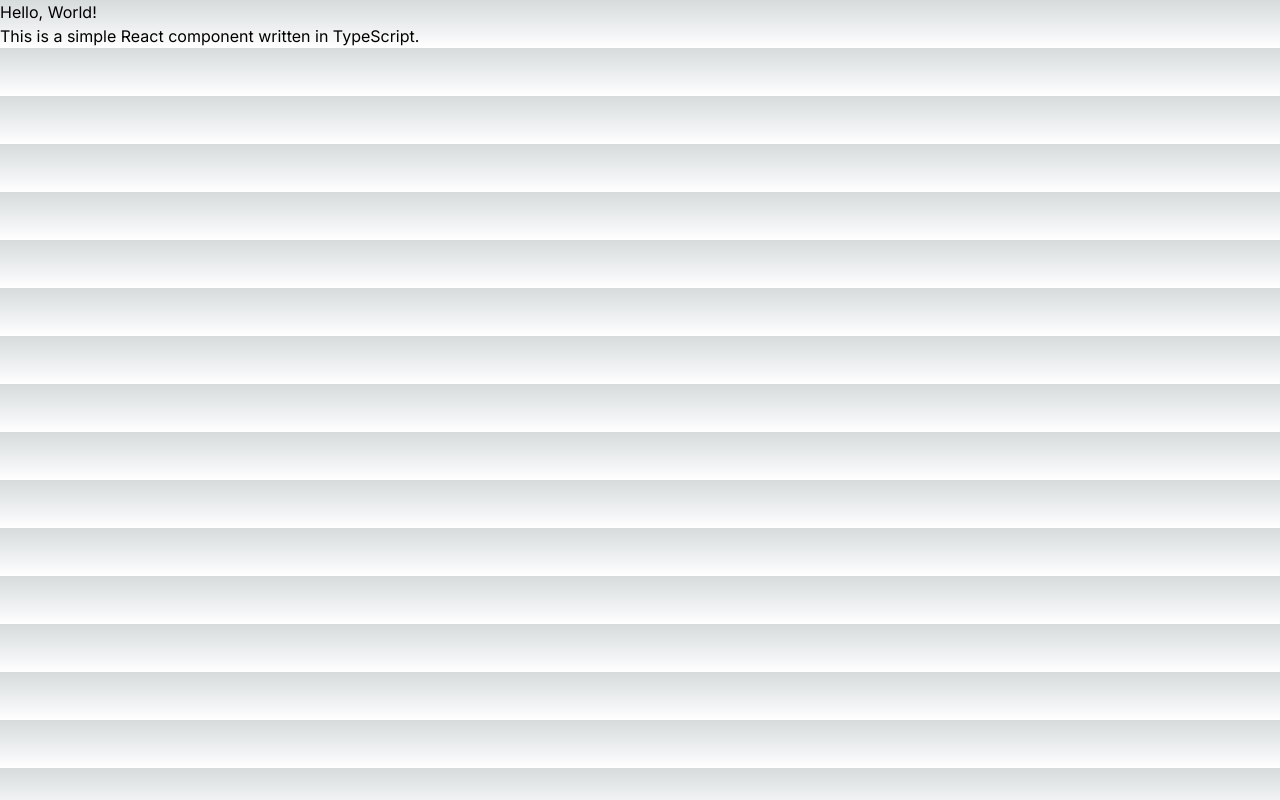
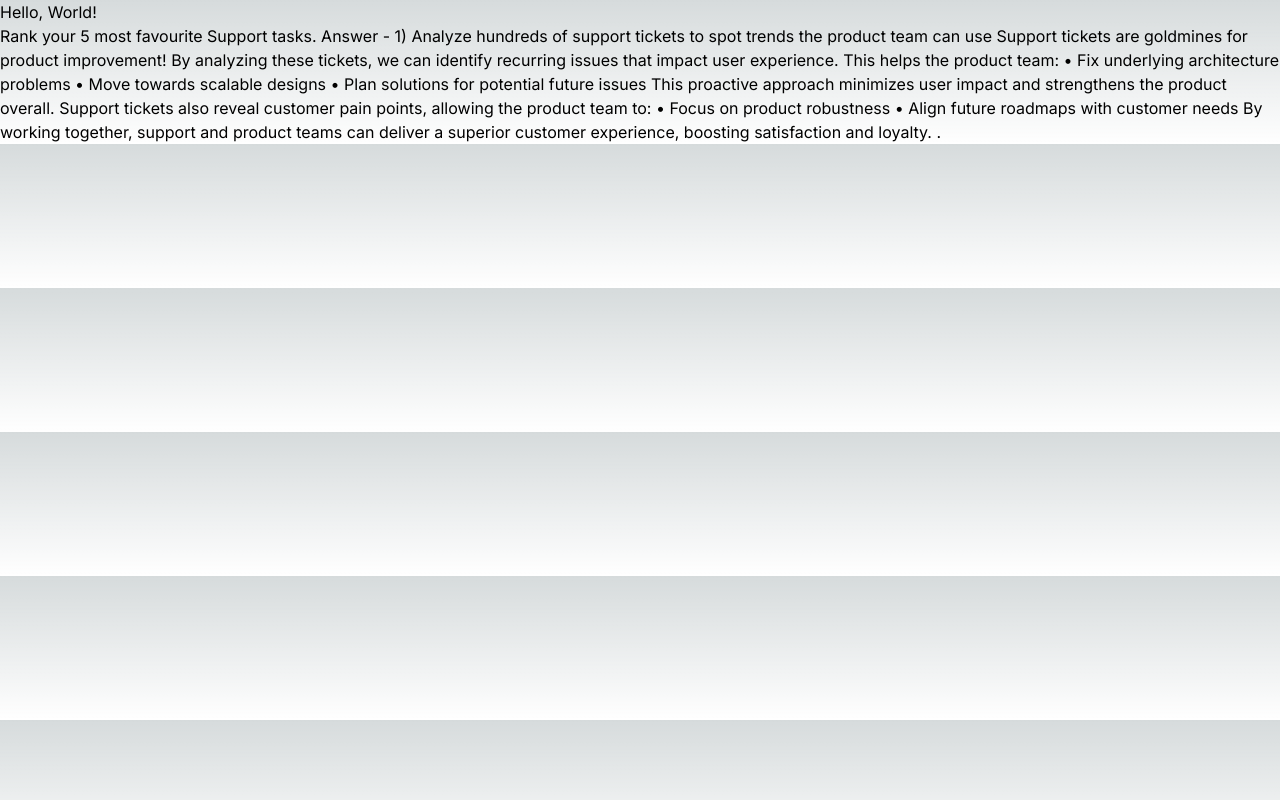
Before and after one commit to kkuldeep25/Kuldeep-TakeHA, a Next.js app: page / in a window 1280 px wide. Built offline with nearby package versions, Linux system fonts and the light colour scheme.

Commit message:
5th Update

```diff
--- a/app/page.tsx
+++ b/app/page.tsx
@@ -7,7 +7,20 @@ const SimpleComponent: React.FC = () => {
   return (
     <div>
       <h1>Hello, World!</h1>
-      <p>This is a simple React component written in TypeScript.</p>
+      <p>Rank your 5 most favourite Support tasks.
+Answer -
+
+1) Analyze hundreds of support tickets to spot trends the product team can use
+
+Support tickets are goldmines for product improvement! By analyzing these tickets, we can identify recurring issues that impact user experience. This helps the product team:
+•	Fix underlying architecture problems
+•	Move towards scalable designs
+•	Plan solutions for potential future issues
+This proactive approach minimizes user impact and strengthens the product overall. Support tickets also reveal customer pain points, allowing the product team to:
+•	Focus on product robustness
+•	Align future roadmaps with customer needs
+By working together, support and product teams can deliver a superior customer experience, boosting satisfaction and loyalty.
+.</p>
     </div>
   );
 }
```
